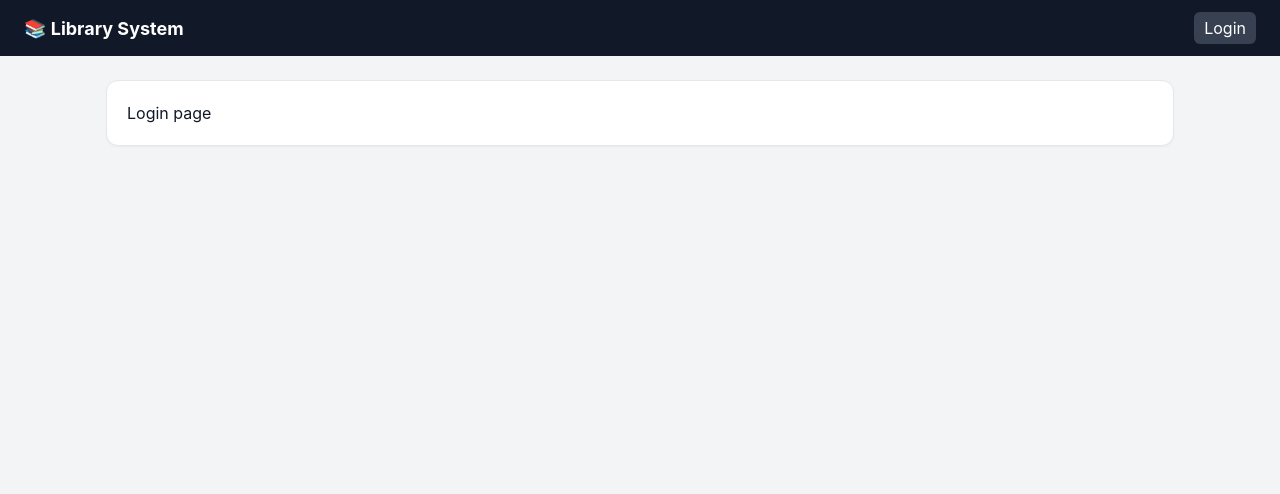
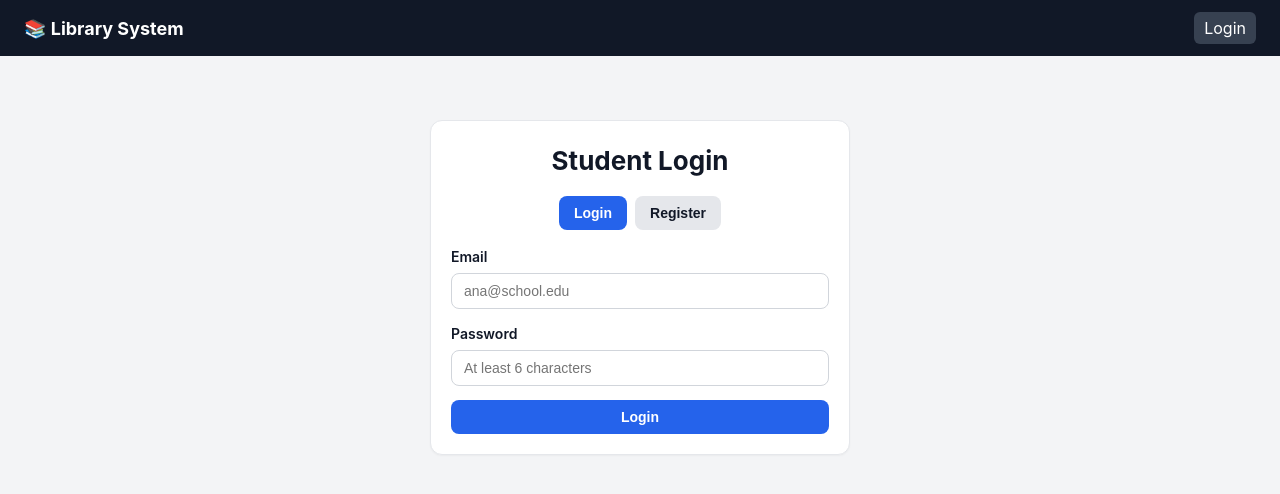
Before and after one commit to hertzale/library-borrowing-system, a React (Vite) app in the folder frontend/: page /login in a window 1280 px wide. Shown: the top 494 px of the page. Built offline with nearby package versions, Linux system fonts and the light colour scheme; no server answers.

Commit message:
feat: implement STU-FE-01

```diff
--- /dev/null
+++ b/frontend/src/components/student/LoginForm.jsx
@@ -0,0 +1,123 @@
+import { useState } from 'react';
+import { useNavigate } from 'react-router-dom';
+import { login, register, saveSession } from '../../services/authService';
+import { getErrorMessage } from '../../services/api';
+
+export default function LoginForm() {
+  const navigate = useNavigate();
+  const [mode, setMode] = useState('login');
+  const [form, setForm] = useState({ name: '', email: '', password: '' });
+  const [loading, setLoading] = useState(false);
+  const [error, setError] = useState('');
+
+  const isRegister = mode === 'register';
+
+  const handleChange = (e) => setForm({ ...form, [e.target.name]: e.target.value });
+
+  const switchMode = (nextMode) => {
+    setMode(nextMode);
+    setError('');
+  };
+
+  const handleSubmit = async (e) => {
+    e.preventDefault();
+    setError('');
+
+    if (!form.email.trim() || !form.password) {
+      setError('Email and password are required.');
+      return;
+    }
+    if (isRegister && !form.name.trim()) {
+      setError('Name is required.');
+      return;
+    }
+    if (isRegister && form.password.length < 6) {
+      setError('Password must be at least 6 characters.');
+      return;
+    }
+
+    setLoading(true);
+    try {
+      const session = isRegister
+        ? await register(form.name.trim(), form.email.trim(), form.password)
+        : await login(form.email.trim(), form.password);
+      saveSession(session);
+      navigate('/student', { replace: true });
+    } catch (err) {
+      setError(getErrorMessage(err, 'Authentication failed'));
+    } finally {
+      setLoading(false);
+    }
+  };
+
+  return (
+    <div className="card" style={{ maxWidth: 420, margin: '40px auto' }}>
+      <h1 className="page-title" style={{ textAlign: 'center' }}>
+        {isRegister ? 'Create Student Account' : 'Student Login'}
+      </h1>
+
+      <div className="row" style={{ justifyContent: 'center', marginBottom: 16 }}>
+        <button
+          type="button"
+          className={`btn ${!isRegister ? 'btn-primary' : 'btn-secondary'}`}
+          onClick={() => switchMode('login')}
+        >
+          Login
+        </button>
+        <button
+          type="button"
+          className={`btn ${isRegister ? 'btn-primary' : 'btn-secondary'}`}
+          onClick={() => switchMode('register')}
+        >
+          Register
+        </button>
+      </div>
+
+      {error && <div className="alert alert-error">{error}</div>}
+
+      <form onSubmit={handleSubmit} noValidate>
+        {isRegister && (
+          <div className="form-group">
+            <label className="label" htmlFor="name">Full name</label>
+            <input
+              className="input"
+              id="name"
+              name="name"
+              type="text"
+              placeholder="Ana Cruz"
+              value={form.name}
+              onChange={handleChange}
+            />
+          </div>
+        )}
+        <div className="form-group">
+          <label className="label" htmlFor="email">Email</label>
+          <input
+            className="input"
+            id="email"
+            name="email"
+            type="email"
+            placeholder="ana@school.edu"
+            value={form.email}
+            onChange={handleChange}
+          />
+        </div>
+        <div className="form-group">
+          <label className="label" htmlFor="password">Password</label>
+          <input
+            className="input"
+            id="password"
+            name="password"
+            type="password"
+            placeholder="At least 6 characters"
+            value={form.password}
+            onChange={handleChange}
+          />
+        </div>
+        <button className="btn btn-primary" type="submit" disabled={loading} style={{ width: '100%' }}>
+          {loading ? 'Please wait...' : isRegister ? 'Create account' : 'Login'}
+        </button>
+      </form>
+    </div>
+  );
+}
--- a/frontend/src/pages/LoginPage.jsx
+++ b/frontend/src/pages/LoginPage.jsx
@@ -1,3 +1,9 @@
+import { Navigate } from 'react-router-dom';
+import LoginForm from '../components/student/LoginForm';
+
 export default function LoginPage() {
-  return <div className="card">Login page</div>;
+  if (localStorage.getItem('authToken')) {
+    return <Navigate to="/student" replace />;
+  }
+  return <LoginForm />;
 }
--- /dev/null
+++ b/frontend/src/services/authService.js
@@ -0,0 +1,24 @@
+import api from './api';
+
+// POST /api/auth/login -> data: { token, student }
+export const login = async (email, password) => {
+  const { data } = await api.post('/auth/login', { email, password });
+  return data.data;
+};
+
+// POST /api/auth/register -> data: { token, student }
+export const register = async (name, email, password) => {
+  const { data } = await api.post('/auth/register', { name, email, password });
+  return data.data;
+};
+
+// Persist the session using the agreed storage keys
+export const saveSession = ({ token, student }) => {
+  localStorage.setItem('authToken', token);
+  localStorage.setItem('authStudent', JSON.stringify(student));
+};
+
+export const clearSession = () => {
+  localStorage.removeItem('authToken');
+  localStorage.removeItem('authStudent');
+};
```
